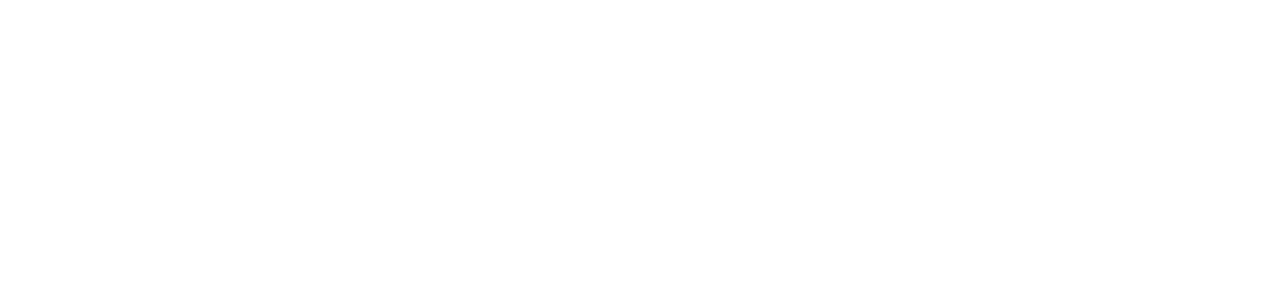
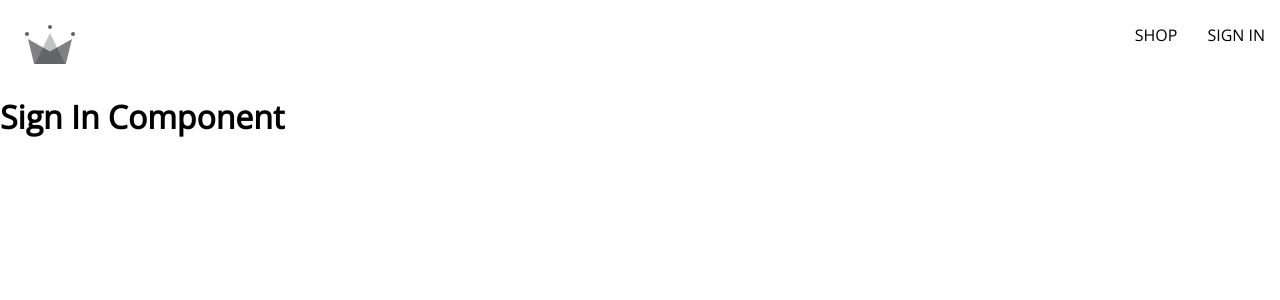
Before and after one commit to j-a-black/ztm-tut-2, a React (Create React App) app: page /sign-in in a window 1280 px wide. Before the commit this address had no page. Shown: the top 300 px of the page. Built offline with nearby package versions, Linux system fonts and the light colour scheme.

Commit message:
added signIn component

```diff
--- a/package.json
+++ b/package.json
@@ -6,6 +6,7 @@
     "@testing-library/jest-dom": "^5.16.2",
     "@testing-library/react": "^12.1.4",
     "@testing-library/user-event": "^13.5.0",
+    "firebase": "^9.6.9",
     "react": "^17.0.2",
     "react-dom": "^17.0.2",
     "react-router-dom": "^6.2.2",
--- a/src/App.js
+++ b/src/App.js
@@ -2,6 +2,7 @@
 
 import Home from "./routes/home/home.component";
 import Navigation from "./routes/navigation/navigation.component";
+import SignIn from "./routes/sign-in/sign-in.component";
 
 const Shop = () => {
   return <h1>This is the Shop component</h1>;
@@ -13,6 +14,7 @@
       <Route path="/" element={<Navigation />}>
         <Route index element={<Home />} />
         <Route path="shop" element={<Shop />} />
+        <Route path="sign-in" element={<SignIn />} />
       </Route>
     </Routes>
   );
--- a/src/routes/navigation/navigation.component.jsx
+++ b/src/routes/navigation/navigation.component.jsx
@@ -14,6 +14,9 @@
           <Link className="nav-link" to="/shop">
             SHOP
           </Link>
+          <Link className="nav-link" to="/sign-in">
+            SIGN IN
+          </Link>
         </div>
       </div>
       <Outlet />
--- /dev/null
+++ b/src/routes/sign-in/sign-in.component.jsx
@@ -0,0 +1,9 @@
+const SignIn = () => {
+  return (
+    <div>
+      <h1>Sign In Component</h1>
+    </div>
+  );
+};
+
+export default SignIn;
```
Also changed, not shown: 1 other file (tests, documents, lock files or other folders).
